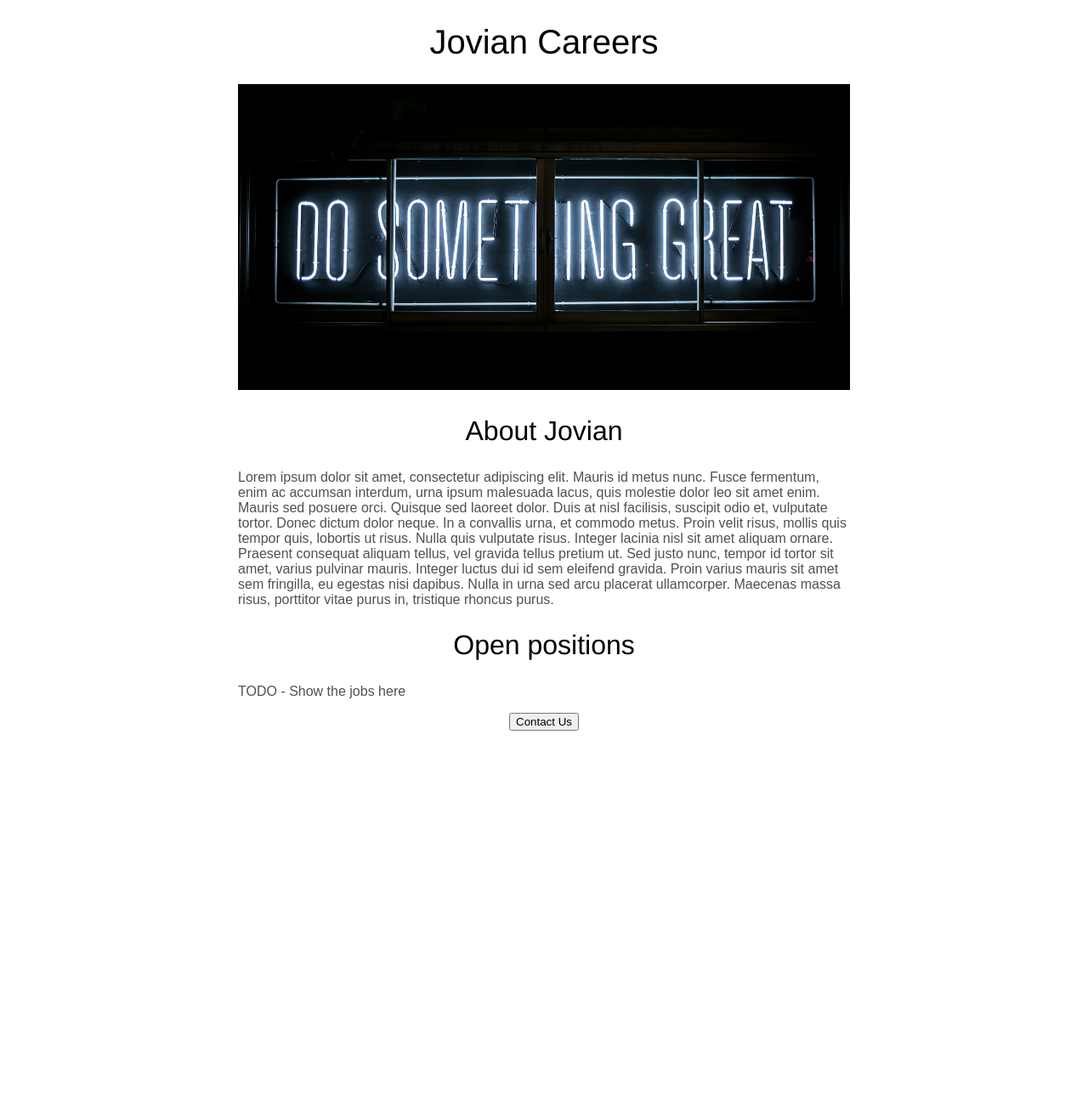
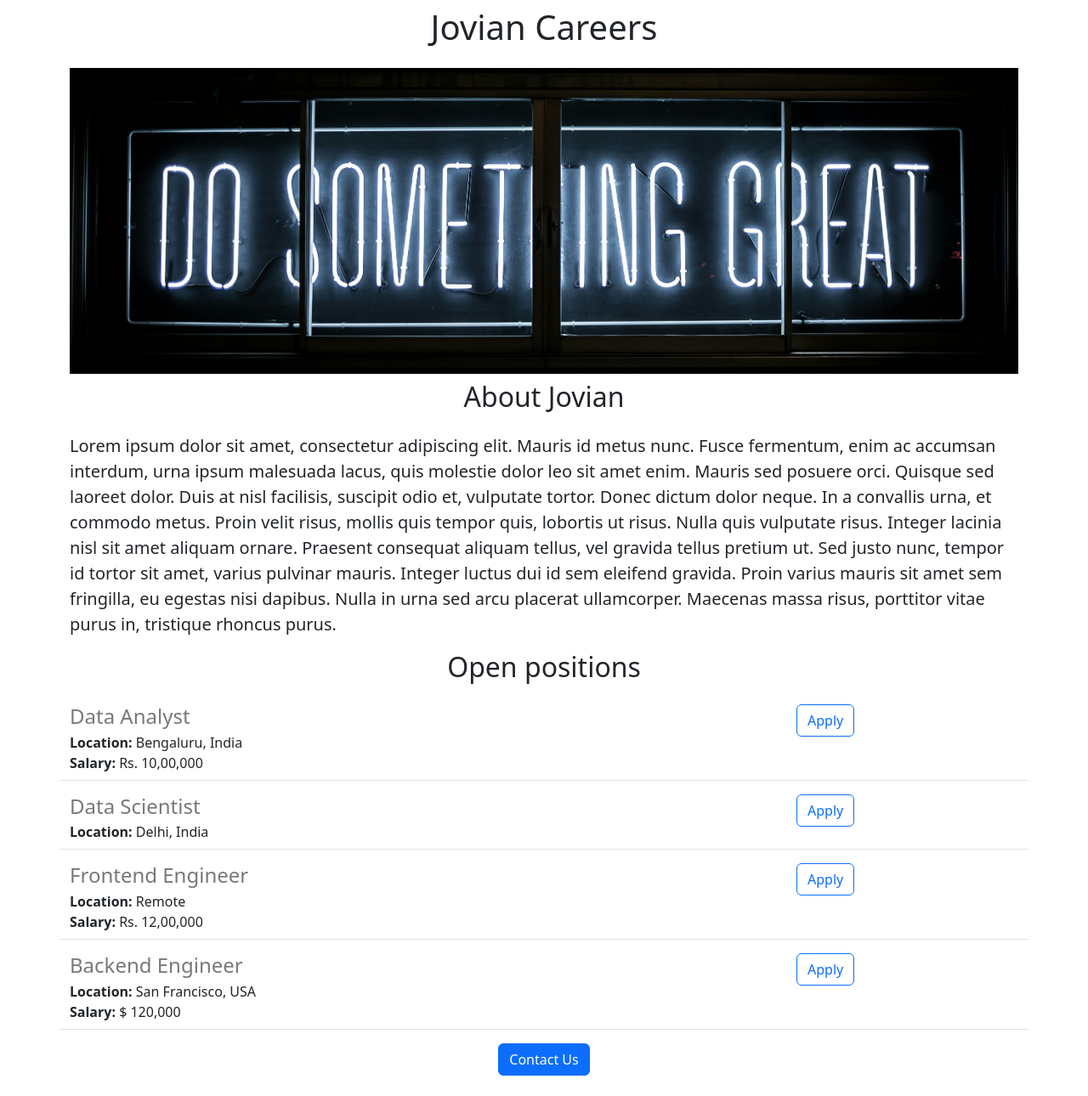
Before and after one commit to Serg-crypto/flask-example-website, a Flask app: page / in a window 1280 px wide. Shown: the whole page at 85% size. Before the commit the page ends 860 px from the top, so only its background shows below. Run offline with Flask 3, Linux system fonts and the light colour scheme.

Commit message:
Added dynamic data and bootstrap into the templates

```diff
--- a/app.py
+++ b/app.py
@@ -1,10 +1,42 @@
-from flask import Flask, render_template
+from flask import Flask, render_template, jsonify
 
 app = Flask(__name__)
+JOBS = [
+  {'id': 1,
+  'title': 'Data Analyst',
+  'location': "Bengaluru, India",
+  'salary': "Rs. 10,00,000"
+  },
+  {'id': 2,
+    'title': "Data Scientist",
+    'location': "Delhi, India",
+    #'salary': "Rs. 15,00,000",
+    },
+  {'id': 3,
+    'title': 'Frontend Engineer',
+    'location': 'Remote',
+    'salary': 'Rs. 12,00,000'
+  },
+  {'id': 4,
+    'title': 'Backend Engineer',
+    'location': 'San Francisco, USA',
+    'salary': '$ 120,000'
+  },
+]
+
+
 
 @app.route('/')
-def hello_world():
-  return render_template('home.html')
+def home():
+  return render_template('home.html', jobs=JOBS,
+                        company_name='Jovian')
+
+
+
+
+@app.route('/api/jobs')
+def list_jobs():
+  return jsonify(JOBS)
 
 
 
--- a/templates/home.html
+++ b/templates/home.html
@@ -5,58 +5,31 @@
   <meta http-equiv="X-UA-Compatible" content="IE=edge">
   <meta name="viewport" content="width=device-width, initial-scale=1.0">
   <title>Jovian</title>
+  <link href="https://cdn.jsdelivr.net/npm/bootstrap@5.3.3/dist/css/bootstrap.min.css" rel="stylesheet" integrity="sha384-QWTKZyjpPEjISv5WaRU9OFeRpok6YctnYmDr5pNlyT2bRjXh0JMhjY6hW+ALEwIH" crossorigin="anonymous">
   <style>
-    h1{
-      font-size:40px;
-      font-family: 'Helvetica Neue', Arial, sans-serif;
-      font-weight: normal;
-      text-align: center;
-    }
-
-    h2{
-      font-family: 'Helvetica Neue', Arial, sans-serif;
-      font-weight: normal;
-      font-size: 32px;
-      text-align: center;
-    }
-
-    .bodytext{
-      font-family: Arial, sans-serif;
-      color: rgb(80,80,80);
-    }
-
     #banner{
+      height: 360px;
       width: 100%;
-      height: 360px;
       object-fit: cover;
     }
-
-    #container{
-      max-width: 720px;
-      margin: 0 auto 0 auto;
-    }
-
   </style>
 </head>
 <body>
-  <div id="container">
-    <h1>Jovian Careers</h1>
-    <img id=banner src="https://86a49898-a417-49f0-bcd6-4eefad915d3c-00-1jmhad6xdurr0.picard.replit.dev/static/banner.jpg" alt="Banner background">
-    <h2>About Jovian</h2>
-    <p class="bodytext">Lorem ipsum dolor sit amet, consectetur adipiscing elit. Mauris id metus nunc. Fusce fermentum, enim ac accumsan interdum, urna ipsum malesuada lacus, quis molestie dolor leo sit amet enim. Mauris sed posuere orci. Quisque sed laoreet dolor. Duis at nisl facilisis, suscipit odio et, vulputate tortor. Donec dictum dolor neque. In a convallis urna, et commodo metus. Proin velit risus, mollis quis tempor quis, lobortis ut risus. Nulla quis vulputate risus. Integer lacinia nisl sit amet aliquam ornare. Praesent consequat aliquam tellus, vel gravida tellus pretium ut. Sed justo nunc, tempor id tortor sit amet, varius pulvinar mauris. Integer luctus dui id sem eleifend gravida. Proin varius mauris sit amet sem fringilla, eu egestas nisi dapibus. Nulla in urna sed arcu placerat ullamcorper. Maecenas massa risus, porttitor vitae purus in, tristique rhoncus purus.
-    </p>
-    <h2>Open positions</h2>
-    <p class="bodytext">TODO - Show the jobs here</p>
-    <div style="text-align: center;">
-      <button>Contact Us</button>
+  <div class="container">
+    <h1 class="text-center mt-2 mb-4">{{company_name}} Careers</h1>
+    <img class="img-fluid" id="banner" src="https://86a49898-a417-49f0-bcd6-4eefad915d3c-00-1jmhad6xdurr0.picard.replit.dev/static/banner.jpg" alt="Banner background">
+    <h2 class="text-center mt-2 mb-4">About Jovian</h2>
+    <p class="lead">Lorem ipsum dolor sit amet, consectetur adipiscing elit. Mauris id metus nunc. Fusce fermentum, enim ac accumsan interdum, urna ipsum malesuada lacus, quis molestie dolor leo sit amet enim. Mauris sed posuere orci. Quisque sed laoreet dolor. Duis at nisl facilisis, suscipit odio et, vulputate tortor. Donec dictum dolor neque. In a convallis urna, et commodo metus. Proin velit risus, mollis quis tempor quis, lobortis ut risus. Nulla quis vulputate risus. Integer lacinia nisl sit amet aliquam ornare. Praesent consequat aliquam tellus, vel gravida tellus pretium ut. Sed justo nunc, tempor id tortor sit amet, varius pulvinar mauris. Integer luctus dui id sem eleifend gravida. Proin varius mauris sit amet sem fringilla, eu egestas nisi dapibus. Nulla in urna sed arcu placerat ullamcorper. Maecenas massa risus, porttitor vitae purus in, tristique rhoncus purus.</p>
+    <h2 class="text-center mt-2 mb-4">Open positions</h2>
+    <div>
+      {% for job in jobs%}
+        {% include 'jobitem.html' %}
+      {% endfor %}
+    </div>
+    <div class="text-center">
+      <button class="btn btn-primary btn-md mb-4">Contact Us</button>
     </div>
 
  </div>
-
-
-
-
-
-
 </body>
 </html>
--- /dev/null
+++ b/templates/jobitem.html
@@ -0,0 +1,19 @@
+<div class="border-bottom row" style="margin-bottom:16px; padding-bottom:8px;">
+  <div class="col-9">
+    <h4 style="color:rgb(120,120,120); margin-bottom:4px;">
+      {{job['title']}}
+    </h4>
+    <div>
+      <b>Location: </b>{{job['location']}}
+   </div>
+   {% if 'salary' in job %}
+   <div>
+     <b>Salary: </b>{{job['salary']}}
+   </div>
+    {% endif %}
+  </div>
+  <div class="col-3">
+    <button type="button" class="btn btn-outline-primary">Apply</button>
+  </div>
+
+</div>
```
